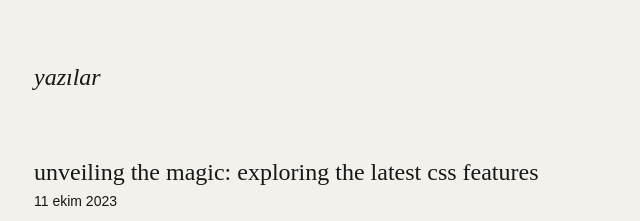
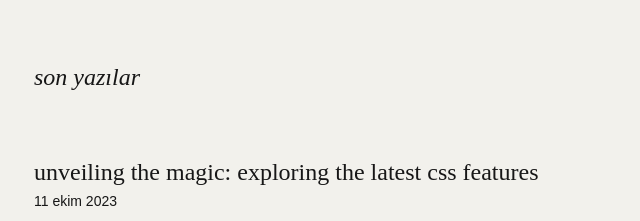
Before and after one commit to leratdeville/leratdeville.github.io, an Astro site: page / in a window 1280 px wide. Shown: the part 201-422 px from the top of the page, 222-862 px from the left. Built offline with nearby package versions, Linux system fonts and the light colour scheme; Astro itself is replaced by a stand-in of ours; a web font is replaced by a local one.

Commit message:
lil changeZz

```diff
--- a/src/pages/index.astro
+++ b/src/pages/index.astro
@@ -14,7 +14,7 @@ const displayPosts = featuredPosts.length > 0 ? featuredPosts : posts.slice(0, 5
 <BaseLayout description={siteConfig.description}>
     {displayPosts.length > 0 && (
         <div class="mb-16 sm:mb-24">
-            <h2 class="mb-12 font-serif text-xl italic sm:mb-16 sm:text-2xl">yazılar</h2>
+            <h2 class="mb-12 font-serif text-xl italic sm:mb-16 sm:text-2xl">son yazılar</h2>
             {displayPosts.map((post) => (
                 <PostPreview post={post} class="mb-10 sm:mb-12" headingLevel="h3" />
             ))}
```
